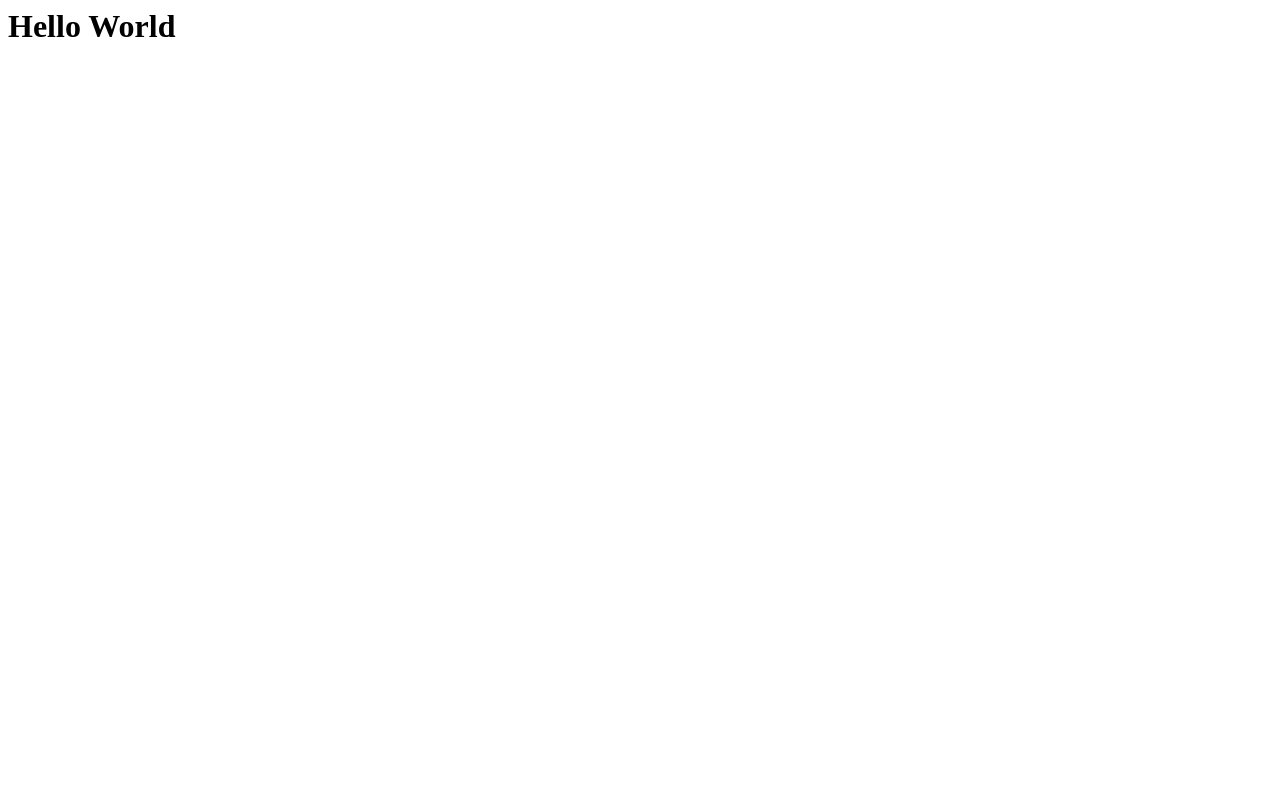
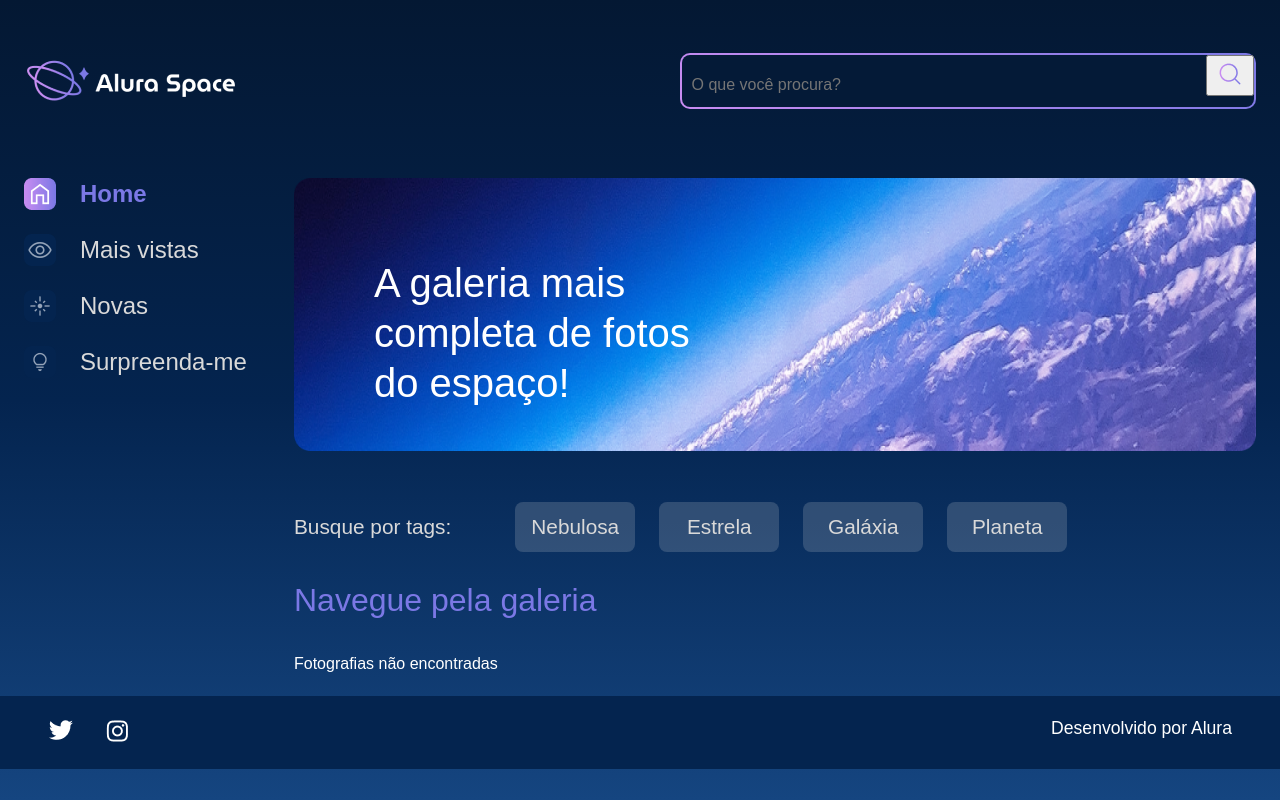
Before and after one commit to MaiconJordan/django-project-alura, a Django app: page /buscar in a window 1280 px wide. Before the commit the page is almost empty. Run offline with Django 5.2, Linux system fonts and the light colour scheme; data that the repository does not hold is empty.

Commit message:
alteração valor

```diff
--- a/galeria/views.py
+++ b/galeria/views.py
@@ -11,4 +11,11 @@ def imagem(request, foto_id):
     return render(request, 'galeria/imagem.html', {"fotografia": fotografia})
 
 def buscar(request):
-    return render (request, "galeria/buscar.html")
+    fotografias = Fotografia.objects.order_by("data_fotografia").filter(publicada=True)
+
+    if "buscar" in request.GET:
+        nome_a_buscar = request.GET['buscar']
+        if nome_a_buscar:
+            fotografias = fotografias.filter(nome__icontains=nome_a_buscar)
+
+    return render (request, "galeria/buscar.html", {"cards": fotografias})
--- a/templates/galeria/buscar.html
+++ b/templates/galeria/buscar.html
@@ -1 +1,104 @@
-<h1>Hello World</h1>
+{% extends 'galeria/base.html' %} {% load static %} {% block content %}
+<div class="pagina-inicial">
+  <header class="cabecalho">
+    <img
+      src="{% static '/assets/logo/Logo(2).png'%}"
+      alt="Logo da Alura Space"
+    />
+    <div class="cabecalho__busca">
+      <div class="busca__fundo">
+        <form action="{% url 'buscar' %}">
+          <input class="busca__input" type="text" name="buscar" placeholder="O que você procura?">
+            <button type="submit">
+              <img class="busca__icone" src="{% static '/assets/ícones/1x/search.png' %}" alt="ícone de search">
+            </button>
+        </form>
+      </div>
+    </div>
+  </header>
+  <main class="principal">
+    <section class="menu-lateral">
+      <nav class="menu-lateral__navegacao">
+        <a href="#"
+          ><img src="{% static '/assets/ícones/1x/Home - ativo.png' %}" />
+          Home</a
+        >
+        <a href="#"
+          ><img
+            src="{% static '/assets/ícones/1x/Mais vistas - inativo.png' %}"
+          />
+          Mais vistas</a
+        >
+        <a href="#"
+          ><img src="{% static '/assets/ícones/1x/Novas - inativo.png' %}" />
+          Novas</a
+        >
+        <a href="#"
+          ><img
+            src="{% static '/assets/ícones/1x/Surpreenda-me - inativo.png' %}"
+          />
+          Surpreenda-me</a
+        >
+      </nav>
+    </section>
+    <section class="conteudo">
+      <section class="banner">
+        <img
+          class="banner__imagem"
+          src="{% static '/assets/imagens/Banner(2).png' %}"
+          alt="banner Alura Space"
+        />
+        <h1 class="banner__titulo">
+          A galeria mais completa de fotos do espaço!
+        </h1>
+      </section>
+      <section class="tags">
+        <p class="tags__titulo">Busque por tags:</p>
+        <ul class="tags__lista">
+          <li class="tags__tag">Nebulosa</li>
+          <li class="tags__tag">Estrela</li>
+          <li class="tags__tag">Galáxia</li>
+          <li class="tags__tag">Planeta</li>
+        </ul>
+      </section>
+      <section class="galeria">
+        <div class="cards">
+          <h2 class="cards__titulo">Navegue pela galeria</h2>
+          <ul class="cards__lista">
+            {% if cards %}
+            {% for fotografia in cards %}
+            <li class="card">
+              <a href="{% url 'imagem' fotografia.id %}">
+                {% if fotografia.foto == "" or fotografia.foto == null %}
+                      <img class="card__imagem" src="{% static '/assets/imagens/galeria/not-found.png' %}" alt="foto">
+                  {% else %}
+                      <img class="card__imagem" src="{{ fotografia.foto.url }}" alt="foto">
+                  {% endif %}
+              </a>
+              <span class="card__tag">Estrelas</span>
+              <div class="card__info">
+                <p class="card__titulo">{{fotografia.nome}}</p>
+                <div class="card__texto">
+                  <p class="card__descricao">{{fotografia.legenda}}</p>
+                  <span>
+                    <img
+                      src="{% static '/assets/ícones/1x/favorite_outline.png' %}"
+                      alt="ícone de coração"
+                    />
+                  </span>
+                </div>
+              </div>
+            </li>
+            {% endfor %}
+            {% else %}
+            <div class="imagem__texto">
+                                <p>Fotografias não encontradas</p>
+            </div>
+            {% endif %}
+          </ul>
+        </div>
+      </section>
+    </section>
+  </main>
+</div>
+{% endblock %}
```
Also changed, not shown: templates/galeria/imagem.html (+3 -11 lines).
